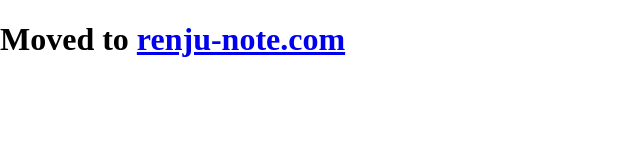
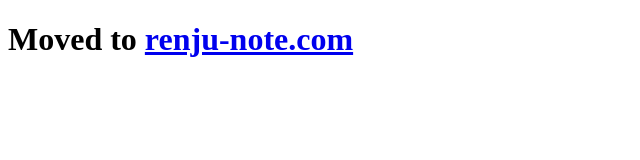
Before and after one commit to renju-note/renju-note.github.io, a plain HTML site: page index.html in a window 1280 px wide. Shown: the whole page, without its empty margins (0-640 px from the left). Drawn offline with Linux system fonts and the light colour scheme.

Commit message:
relocation final (#14)

```diff
--- a/index.html
+++ b/index.html
@@ -4,7 +4,7 @@
     <meta charset="utf-8" />
     <title>Moved to renju-note.com</title>
   </head>
-  <body style="margin-right: auto; margin-left: auto;">
+  <body>
     <h1>Moved to <a href="//renju-note.com">renju-note.com</a></h1>
   </body>
 </html>
```
